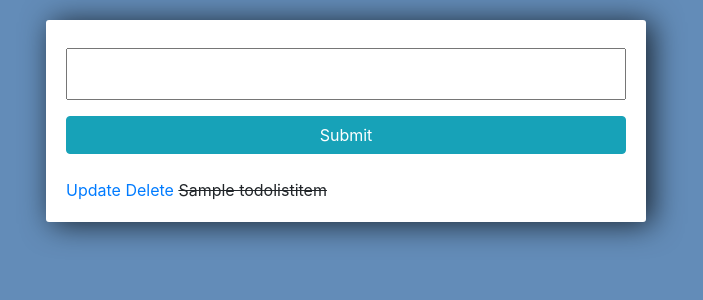
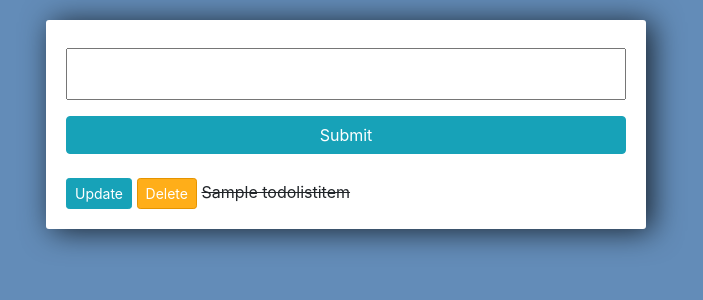
Before and after one commit to dianapatrong/todoproject, a Django app: page / in a window 1280 px wide. Shown: the top 300 px of the page, without its empty margins (294-997 px from the left). Run offline with Django 3.2, Linux system fonts and the light colour scheme; tables that the repository leaves empty hold one stand-in row (values such as "Sample post"); some libraries are stand-ins or nearby versions.

Commit message:
Styled buttons for update and delete

```diff
--- a/templates/todolist.html
+++ b/templates/todolist.html
@@ -54,11 +54,10 @@
         <input class="btn btn-info" type="submit" name="Create Task">
     </form>
 
-    <div class="todo-list">
     {% for item in items %}
         <div>
-                <a href="{% url 'update_item' item.id %}">Update</a>
-                <a href="{% url 'delete' item.id %}">Delete</a>
+            <a class="btn btn-sm btn-info" href="{% url 'update_item' item.id %}">Update</a>
+            <a class="btn btn-sm btn-danger" href="{% url 'delete' item.id %}">Delete</a>
             {% if item.complete == True%}
             <strike>{{item}}</strike>
             {% else %}
@@ -67,4 +66,3 @@
         </div>
     {% endfor %}
 </div>
-</div>
```
Lines whose indentation alone changed are shown as unchanged.
